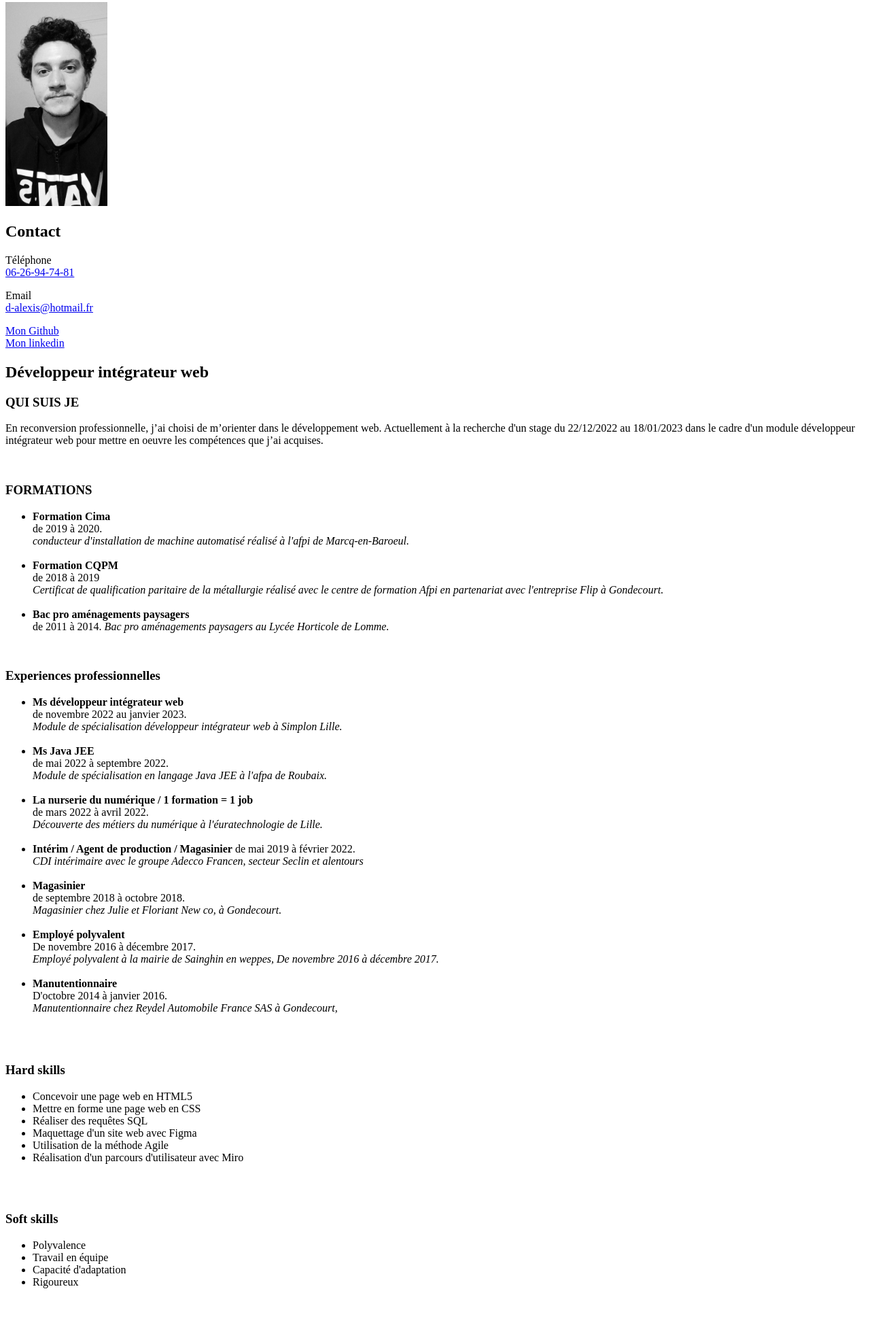
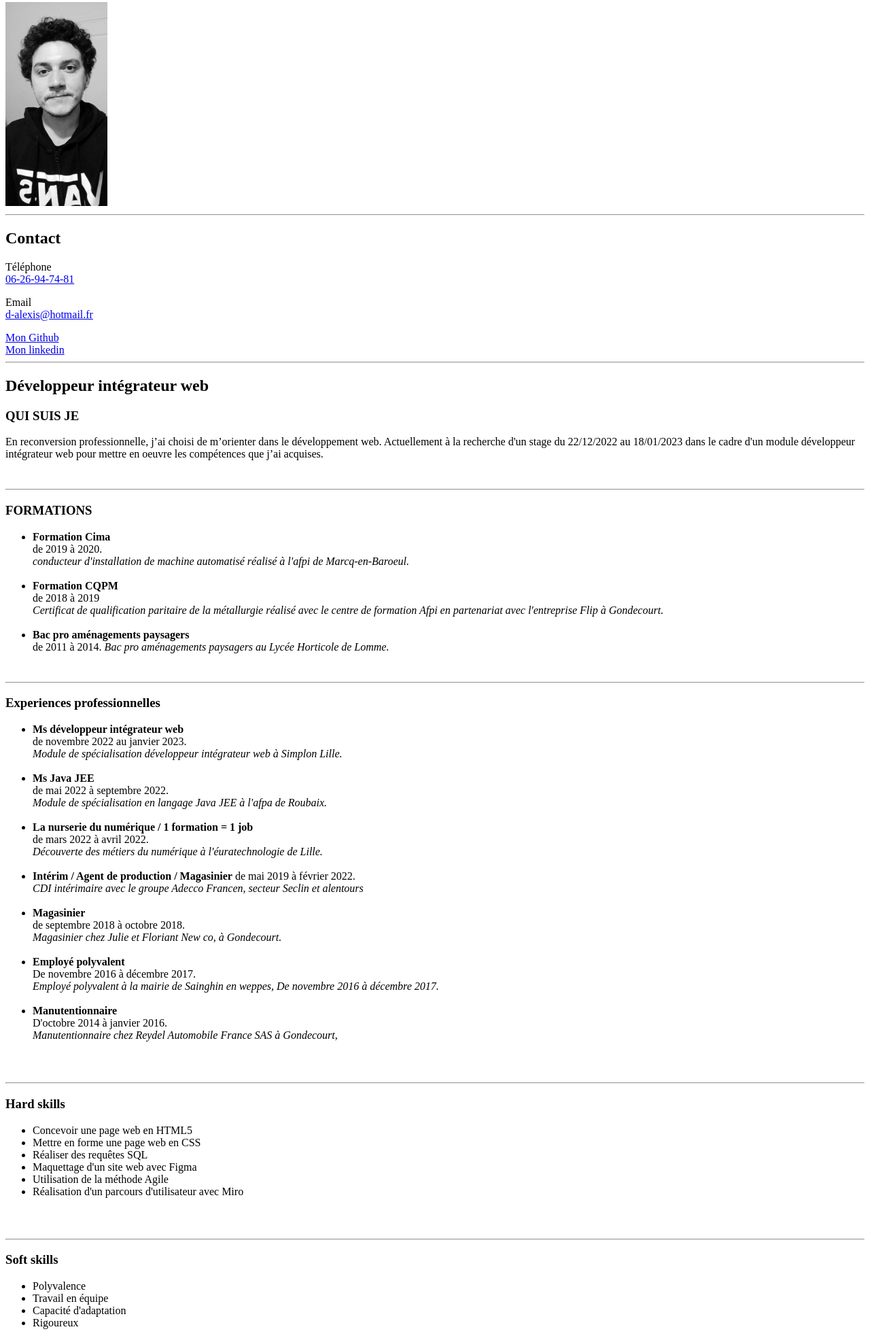
Before and after one commit to Alexisdelecroix/Brief-n-3, a plain HTML site: page index.html in a window 1280 px wide. Shown: the part 77-2048 px from the top of the page at 68% size. Before the commit the page ends 1988 px from the top, so only its background shows below. Drawn offline with Linux system fonts and the light colour scheme.

Commit message:
Verification du code au W3X validation, il est valide :)

```diff
--- a/index.html
+++ b/index.html
@@ -11,6 +11,7 @@
 
     <img src="/Brief-n-3/imgs/photocv.jpg" height="300" width="150" alt="Photo de moi">
 
+    <hr>
     <h2>Contact</h2>
 
     <p>
@@ -26,7 +27,9 @@
     <a href="https://github.com/Alexisdelecroix" target="_blank">Mon Github</a>
     <br>
 
-    <a href="https://www.linkedin.com/in/alexisdelecroix/">Mon linkedin</a>
+    <a href="https://www.linkedin.com/in/alexisdelecroix/" target="_blank">Mon linkedin</a>
+
+    <hr>
 
     <h2>Développeur intégrateur web</h2>
 
@@ -39,6 +42,8 @@
       mettre en oeuvre les compétences que j’ai acquises.
     </p>
     <br>
+
+<hr>
 
     <h3>FORMATIONS</h3>
     <ul>
@@ -72,7 +77,7 @@
       </li>
     </ul>
     <br>
-
+   <hr>
     <h3>Experiences professionnelles</h3>
 
     <ul>
@@ -137,7 +142,7 @@
       </li> </ul>
 
       <br><br>
-
+      <hr>
     <h3>Hard skills</h3>
 
     <ul>
@@ -150,6 +155,7 @@
     </ul>
 
     <br><br>
+    <hr>
     <h3>Soft skills</h3>
 
     <ul>
```
